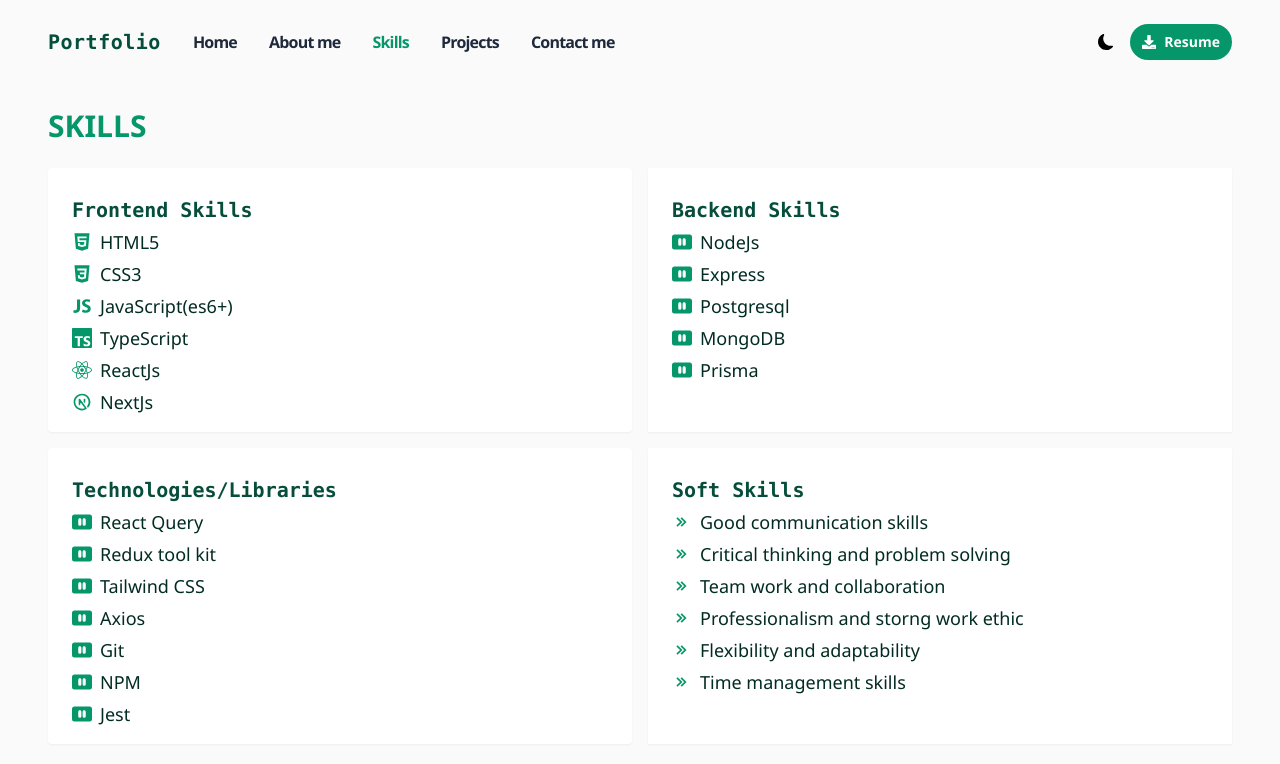
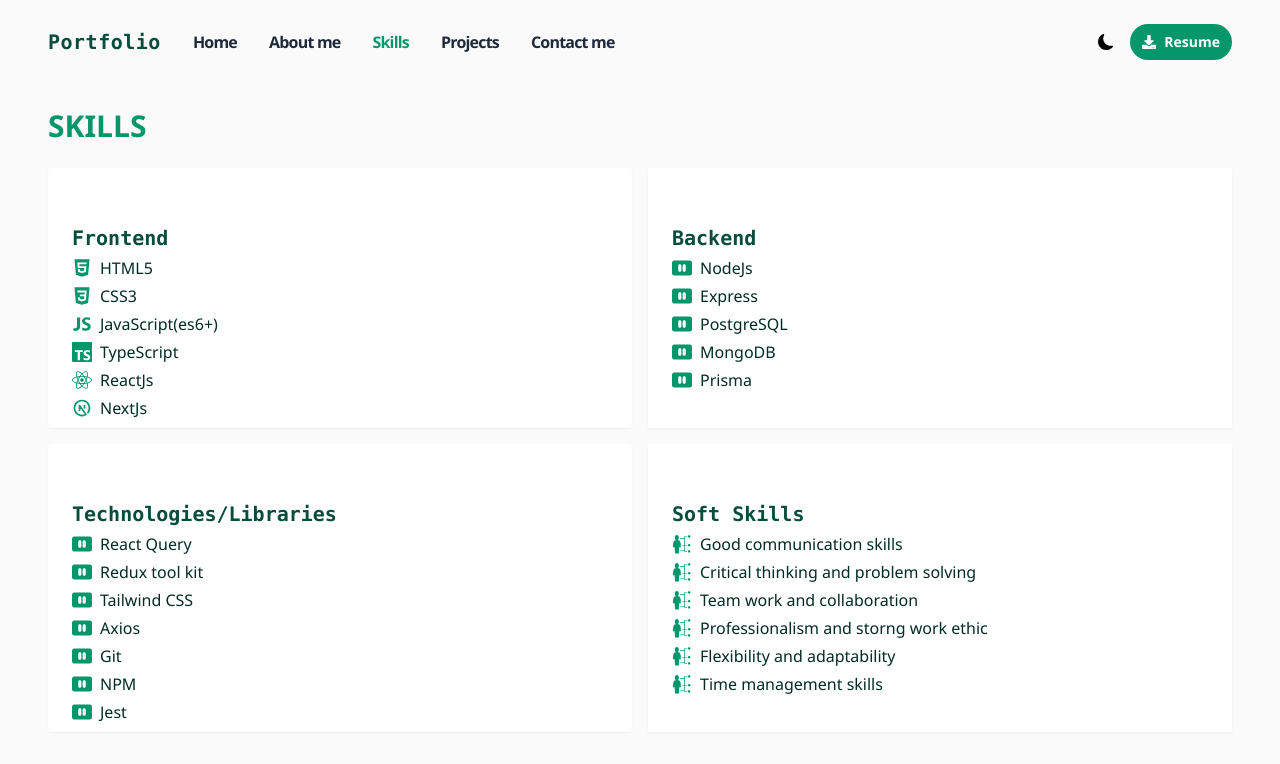
Before and after one commit to Kelechi095/Portfolio, a React (Vite) app: page /skills in a window 1280 px wide. Shown: the top 764 px of the page. Built offline with nearby package versions, Linux system fonts and the light colour scheme.

Commit message:
modified styling

```diff
--- a/src/Pages/About.tsx
+++ b/src/Pages/About.tsx
@@ -17,7 +17,7 @@ const About = () => {
         ability to work on diverse projects.
       </p>
 
-      <Subtitle label="Working Experience:"/>
+      <Subtitle label="Work Experience:"/>
       <p className=" dark:text-white font-normal text-emerald-900">
         With my experience in the industry, I have developed strong
         problem-solving skills, attention to detail, and the ability to work
--- a/src/Pages/Skills.tsx
+++ b/src/Pages/Skills.tsx
@@ -11,6 +11,7 @@ import { FaReact } from "react-icons/fa";
 import { FaHtml5 } from "react-icons/fa";
 import { IoLogoCss3 } from "react-icons/io5";
 import { BiChevronsRight } from "react-icons/bi";
+import { GiSkills } from "react-icons/gi";
 
 
 
@@ -22,8 +23,8 @@ const Skills = () => {
       {/*  */}
 
       <section className="grid lg:grid-cols-2 grid-cols-1 gap-4">
-        <div className="bg-white py-4 px-6 dark:bg-zinc-950 shadow-sm rounded">
-          <Subtitle label="Frontend Skills" />
+        <div className="bg-white py-2 px-6 dark:bg-zinc-950 shadow-sm rounded">
+          <Subtitle label="Frontend" />
           <ul>
             <ListItem text="HTML5" icon={FaHtml5} />
             <ListItem text="CSS3" icon={IoLogoCss3} />
@@ -34,18 +35,18 @@ const Skills = () => {
           </ul>
         </div>
 
-        <div className="bg-white py-4 px-6 dark:bg-zinc-950 shadow-sm roundex">
-          <Subtitle label="Backend Skills" />
+        <div className="bg-white py-2 px-6 dark:bg-zinc-950 shadow-sm roundex">
+          <Subtitle label="Backend" />
           <ul>
             <ListItem text="NodeJs" icon={BsFillPauseBtnFill} />
             <ListItem text="Express" icon={BsFillPauseBtnFill} />
-            <ListItem text="Postgresql" icon={BsFillPauseBtnFill} />
+            <ListItem text="PostgreSQL" icon={BsFillPauseBtnFill} />
             <ListItem text="MongoDB" icon={BsFillPauseBtnFill} />
             <ListItem text="Prisma" icon={BsFillPauseBtnFill} />
           </ul>
         </div>
 
-        <div className="bg-white py-4 px-6 dark:bg-zinc-950 shadow-sm rounded">
+        <div className="bg-white py-2 px-6 dark:bg-zinc-950 shadow-sm rounded">
           <Subtitle label="Technologies/Libraries" />
           <ul>
             <ListItem text="React Query" icon={BsFillPauseBtnFill} />
@@ -58,15 +59,15 @@ const Skills = () => {
           </ul>
         </div>
 
-        <div className="bg-white py-4 px-6 dark:bg-zinc-950 shadow-sm roundex">
+        <div className="bg-white py-2 px-6 dark:bg-zinc-950 shadow-sm roundex">
           <Subtitle label="Soft Skills" />
           <ul>
-            <ListItem text="Good communication skills" icon={BiChevronsRight} />
-            <ListItem text="Critical thinking and problem solving" icon={BiChevronsRight} />
-            <ListItem text="Team work and collaboration" icon={BiChevronsRight} />
-            <ListItem text="Professionalism and storng work ethic" icon={BiChevronsRight} />
-            <ListItem text="Flexibility and adaptability" icon={BiChevronsRight} />
-            <ListItem text="Time management skills" icon={BiChevronsRight} />
+            <ListItem text="Good communication skills" icon={GiSkills} />
+            <ListItem text="Critical thinking and problem solving" icon={GiSkills} />
+            <ListItem text="Team work and collaboration" icon={GiSkills} />
+            <ListItem text="Professionalism and storng work ethic" icon={GiSkills} />
+            <ListItem text="Flexibility and adaptability" icon={GiSkills} />
+            <ListItem text="Time management skills" icon={GiSkills} />
           </ul>
         </div>
 
--- a/src/components/ListItem.tsx
+++ b/src/components/ListItem.tsx
@@ -9,7 +9,7 @@ interface ListItemProps {
 const ListItem = ({text, icon: Icon}: ListItemProps) => {
 
   return (
-    <li className="flex items-center gap-2 text-lg mt-1">
+    <li className="flex items-center gap-2 text-base mt-1">
         <Icon className="text-emerald-600" size={20}/>
         <span className="text-emerald-950 dark:text-white font-normal">{text}</span>
     </li>
--- a/src/components/Subtitle.tsx
+++ b/src/components/Subtitle.tsx
@@ -4,7 +4,7 @@ interface SubtitleProps {
 
 const Subtitle = ({label}: SubtitleProps) => {
   return (
-    <div className="text-xl font-semibold mt-3 mb-1 text-emerald-900 dark:text-emerald-600 font-mono">{label}</div>
+    <div className="text-xl font-semibold mt-12 mb-1 text-emerald-900 dark:text-emerald-600 font-mono">{label}</div>
   )
 }
 
```
